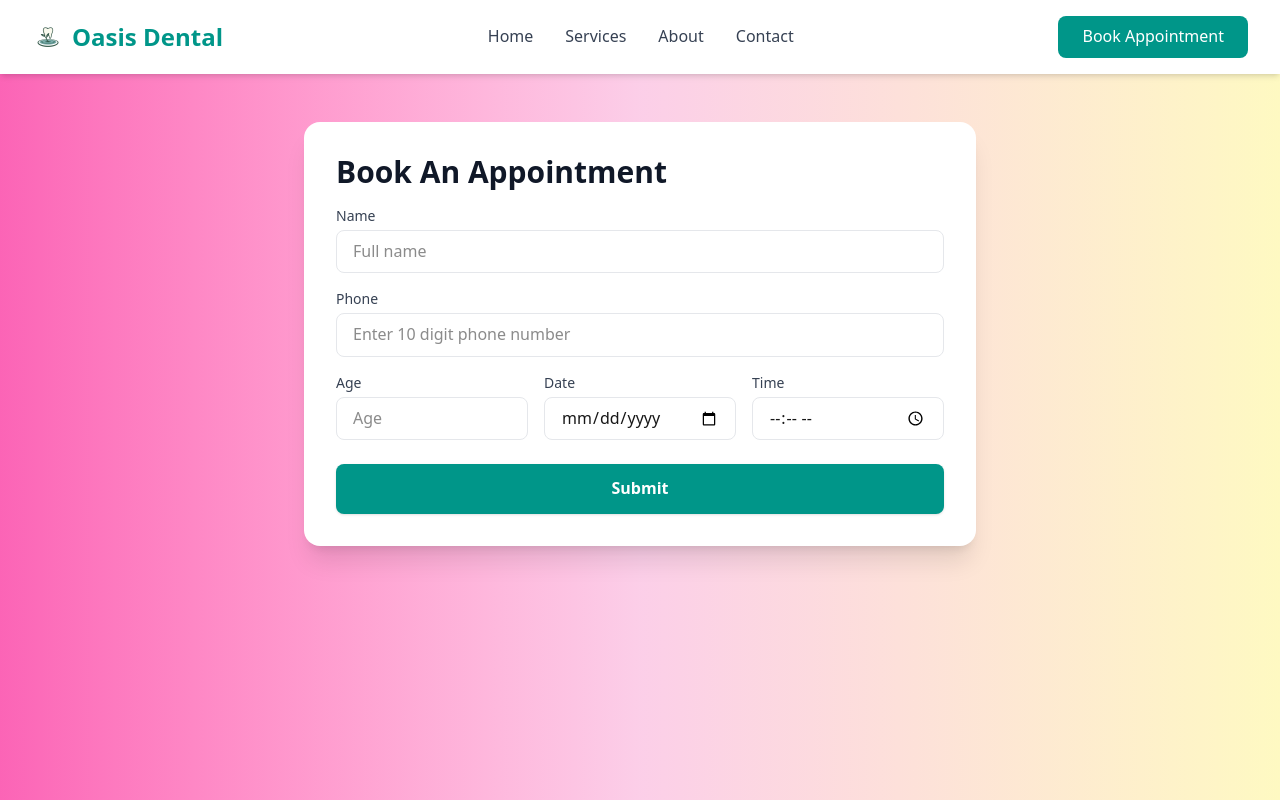
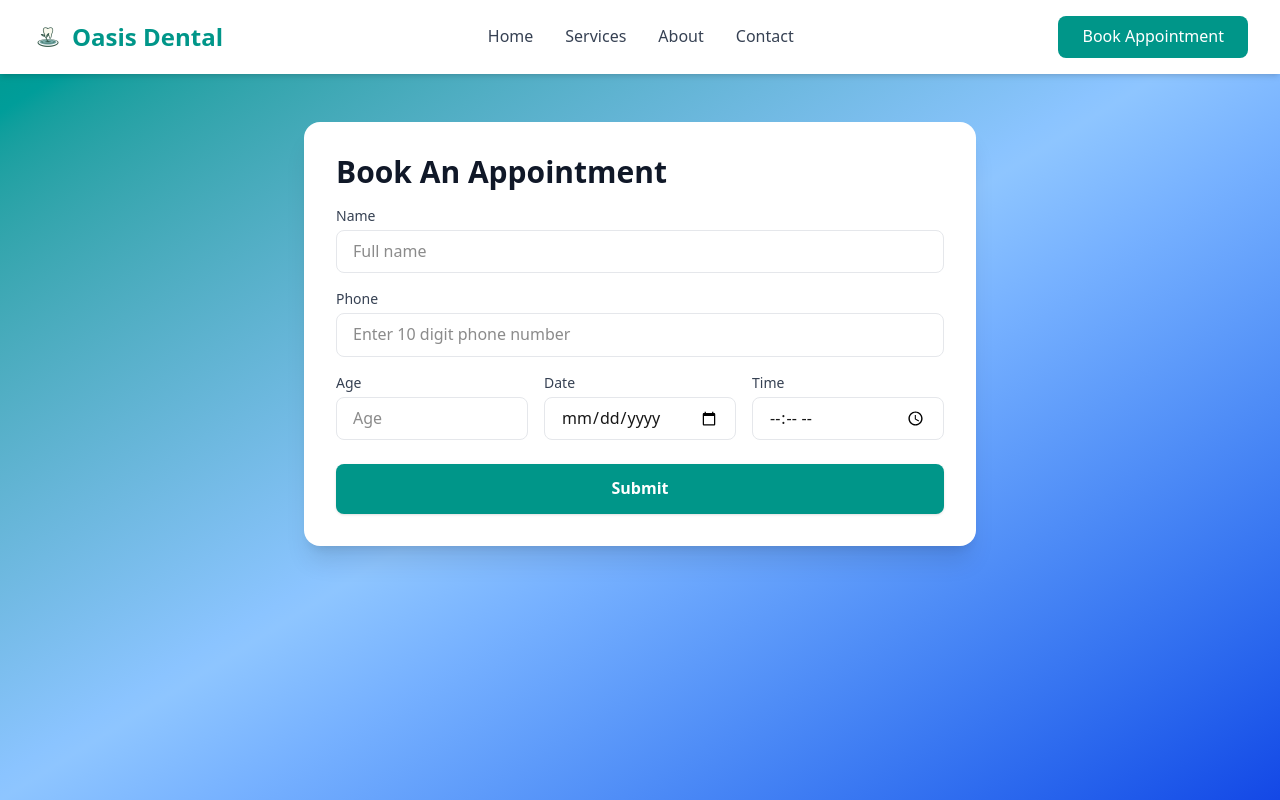
Before and after one commit to SailendraDarbha94/oasis-dental-clinic, a Next.js app: page /appointment in a window 1280 px wide. Built offline with nearby package versions, Linux system fonts and the light colour scheme; no server answers.

Commit message:
appointment page color change

```diff
--- a/src/app/appointment/page.tsx
+++ b/src/app/appointment/page.tsx
@@ -109,7 +109,7 @@ export default function AppointmentPage() {
 	}
 
 	return (
-		<div className="min-h-screen bg-gradient-to-r from-pink-400 via-pink-200 to-yellow-100 flex flex-col">
+		<div className="min-h-screen bg-gradient-to-br from-teal-600 via-blue-300 to-blue-700 flex flex-col">
 			<Header />
 			<main className=" flex items-center justify-center py-12 px-4">
 				<div className="w-full max-w-2xl bg-white rounded-2xl shadow-xl p-8">
```
